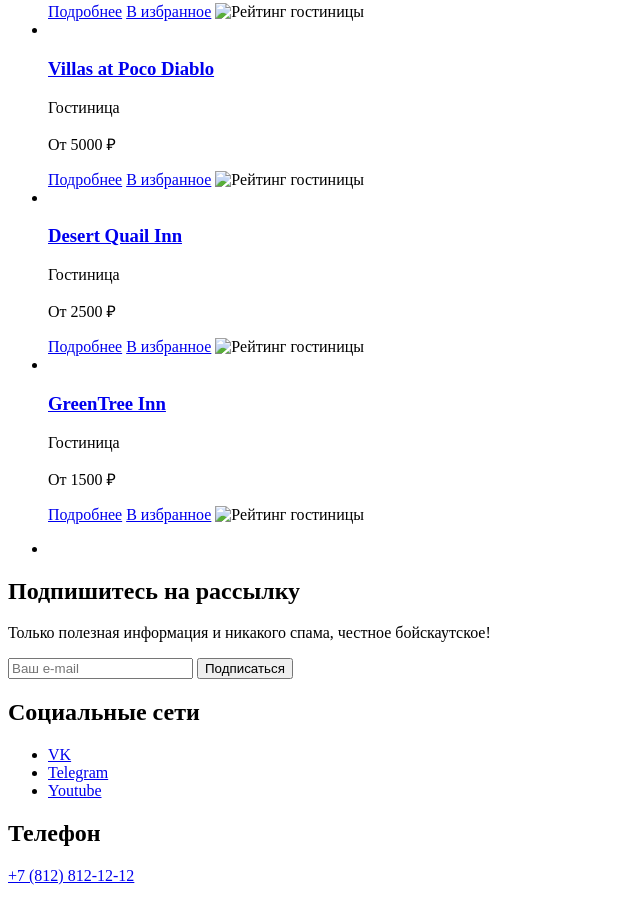
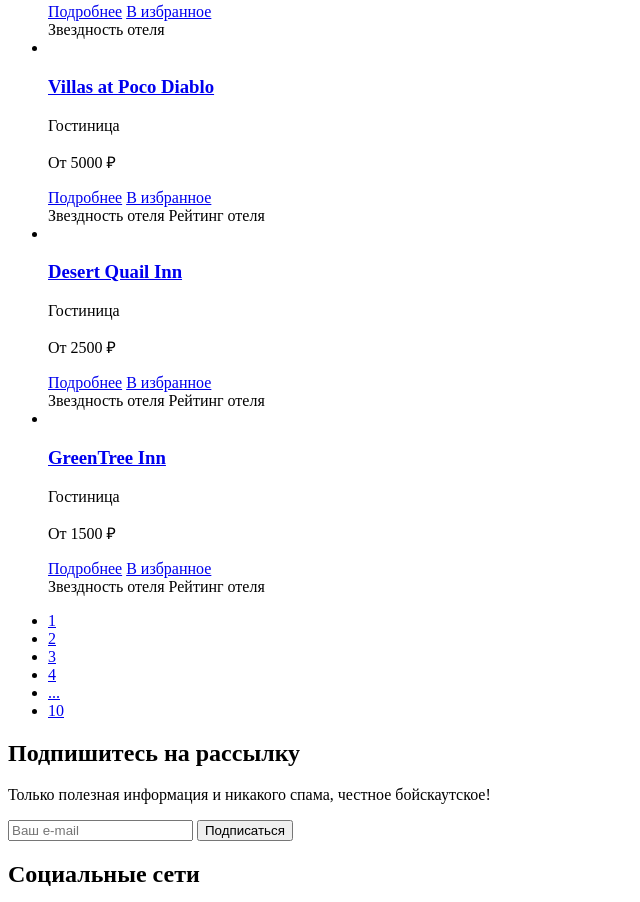
Before and after one commit to htmlacademy-htmlcss/2177377-sedona-35, a plain HTML site: page catalog.html in a window 1280 px wide. Shown: the part 806-1708 px from the top of the page, without its empty margins (0-640 px from the left). Drawn offline with Linux system fonts and the light colour scheme.

Commit message:
Добавил разметку страницы

```diff
--- a/catalog.html
+++ b/catalog.html
@@ -132,7 +132,10 @@
           <p class="hotels-cards-price">От 4000 ₽</p>
           <a class="hotels-cards-detail-button button" href="#">Подробнее</a>
           <a class="hotels-cards-favorite-button button" href="#">В избранное</a>
-          <img class ="hotels-cards-raiting" src="" alt="Рейтинг гостиницы">
+          <div class="raiting">
+            <span class="visually-hidden">Звездность отеля</span>
+            <span class="raiting-amara"Рейтинг отеля</span>
+          </div>
           </li>
 
 
@@ -145,7 +148,10 @@
           <p class="hotels-cards-price">От 5000 ₽</p>
           <a class="hotels-cards-detail-button button" href="#">Подробнее</a>
           <a class="hotels-cards-favorite-button button" href="#">В избранное</a>
-          <img class ="hotels-cards-raiting" src="" alt="Рейтинг гостиницы">
+          <div class="raiting">
+            <span class="visually-hidden">Звездность отеля</span>
+            <span class="visually-hidden-villas">Рейтинг отеля</span>
+          </div>
           </li>
 
 
@@ -158,7 +164,10 @@
           <p class="hotels-cards-price">От 2500 ₽</p>
           <a class="hotels-cards-detail-button button" href="#">Подробнее</a>
           <a class="hotels-cards-favorite-button button" href="#">В избранное</a>
-          <img class ="hotels-cards-raiting" src="" alt="Рейтинг гостиницы">
+          <div class="raiting">
+            <span class="visually-hidden">Звездность отеля</span>
+            <span class="visually-hidden-desert">Рейтинг отеля</span>
+          </div>
           </li>
 
 
@@ -171,13 +180,30 @@
           <p class="hotels-cards-price">От 1500 ₽</p>
           <a class="hotels-cards-detail-button button" href="#">Подробнее</a>
           <a class="hotels-cards-favorite-button button" href="#">В избранное</a>
-          <img class ="hotels-cards-raiting" src="" alt="Рейтинг гостиницы">
+          <div class="raiting">
+            <span class="visually-hidden">Звездность отеля</span>
+            <span class="visually-hidden-greentree">Рейтинг отеля</span>
+          </div>
           </li>
         </ul>
         <ul class="pagination">
           <li class="pagination-item">
-            <a class="pagination-link pagination-prev pagination-disabled">
-            </a>
+            <a class="pagination-link pagination-prev pagination-disabled" href="#">1</a>
+          </li>
+          <li class="pagination-item">
+            <a class="pagination-link" href="#">2</a>
+          </li>
+          <li class="pagination-item">
+            <a class="pagination-link" href="#">3</a>
+          </li>
+          <li class="pagination-item">
+            <a class="pagination-link" href="#">4</a>
+          </li>
+          <li class="pagination-item">
+            <a class="pagination-link" href="#">...</a>
+          </li>
+          <li class="pagination-item">
+            <a class="pagination-link" href="#">10</a>
           </li>
         </ul>
 
```
